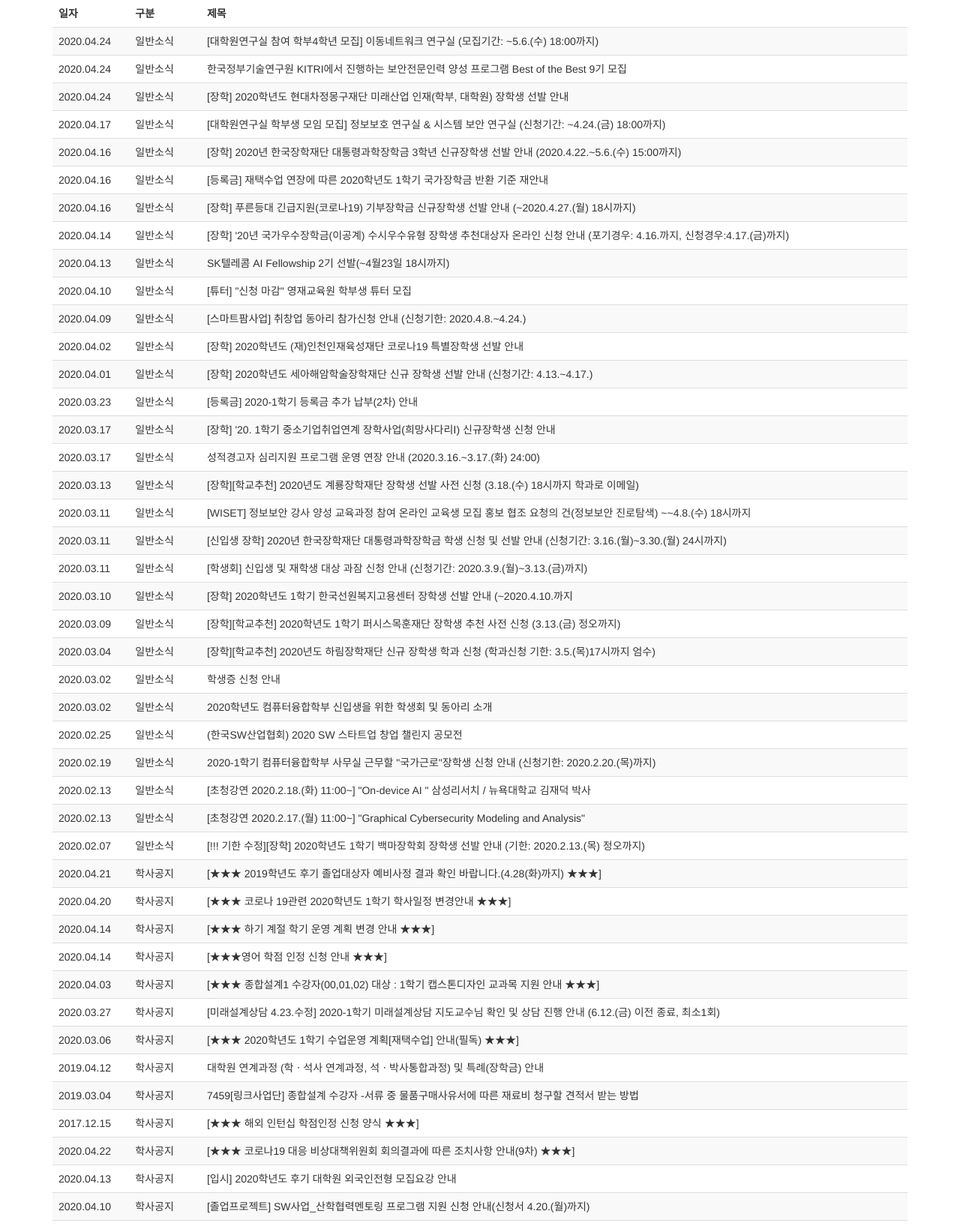
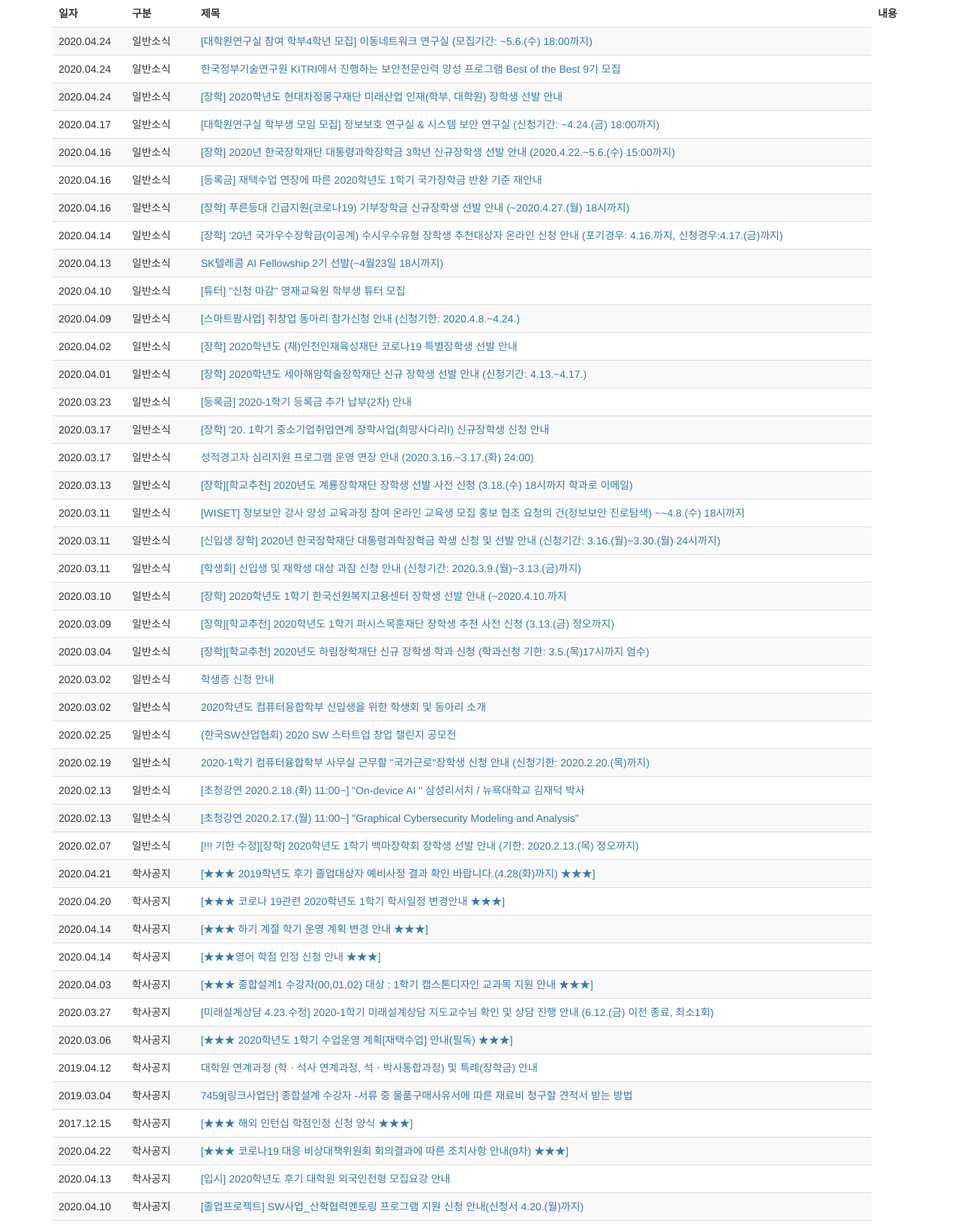
Before and after one commit to Yabby1997/CSE-CNU-Crawler-WEB, a Django app: page /notice/ in a window 1280 px wide. Shown: the top 1635 px of the page at 75% size. Run offline with Django 3.2, Linux system fonts and the light colour scheme; data comes from the database, SQL or seed files in the repository; some libraries are stand-ins or nearby versions.

Commit message:
notice : 링크로 연결되게 변경

```diff
--- a/cse_crawler.py
+++ b/cse_crawler.py
@@ -58,6 +58,7 @@ def fetch_cse_notices(category):
                 'text': notice_text,
             }
             notice_index += 1
+
     return notice_dict
 
 
--- a/templates/notice/index.html
+++ b/templates/notice/index.html
@@ -16,6 +16,7 @@
             <td><B>일자</B></td>
             <td><B>구분</B></td>
             <td><B>제목</B></td>
+            <td><B>내용</B></td>
         </tr>
         </thead>
         <tbody>
@@ -23,7 +24,7 @@
         <tr>
             <td>{{notice.date}}</td>
             <td>{{notice.type}}</td>
-            <td>{{notice.title}}</td>
+            <td><a href = {{notice.link}}>{{notice.title}}</a></td>
         </tr>
         {% endfor %}
         <tbody>
```
Also changed, not shown: db.sqlite3.
